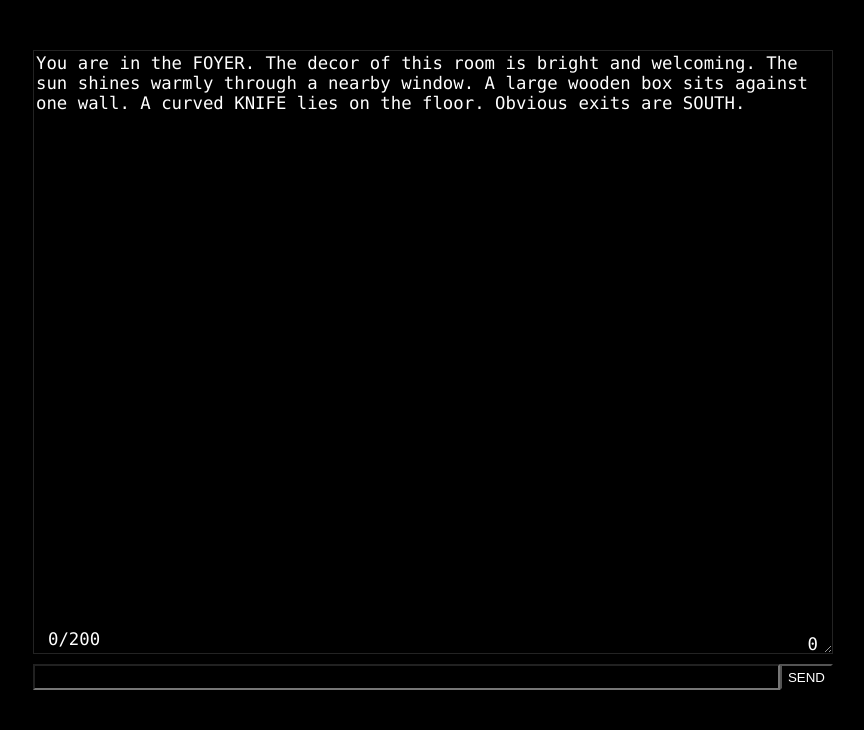
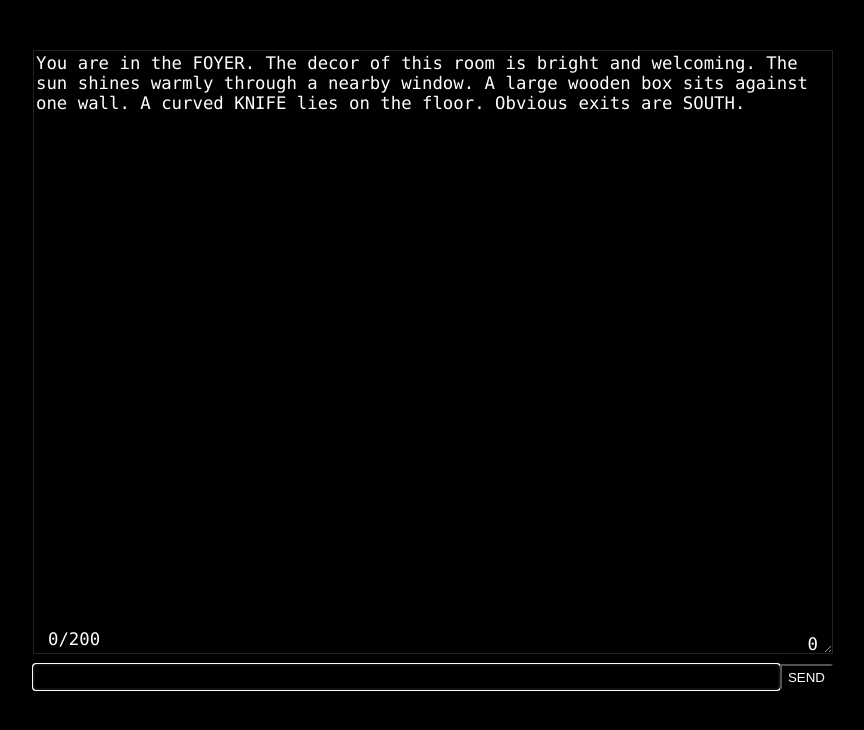
Before and after one commit to vahnatai/text-adventure, a website: page index.html in a window 1280 px wide. Shown: the whole page, without its empty margins (215-1079 px from the left). Drawn offline with Linux system fonts and the light colour scheme.

Commit message:
autofocus text input

```diff
--- a/index.html
+++ b/index.html
@@ -9,7 +9,7 @@
       <div class="pointCount"><span id="pointCount">x</span></div>
       <div id="stepCount" class="stepCount">x</div>
       <div class="inputPanel">
-        <input id="inputBox" type="text" class="input" autocomplete="off" />
+        <input id="inputBox" type="text" class="input" autocomplete="off" autofocus />
         <button id="sendButton" class="sendButton">SEND</button>
       </div>
     </div>
```
